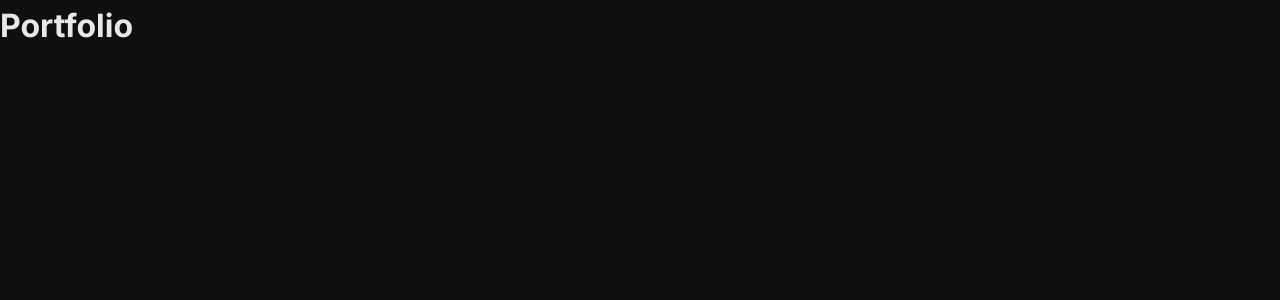
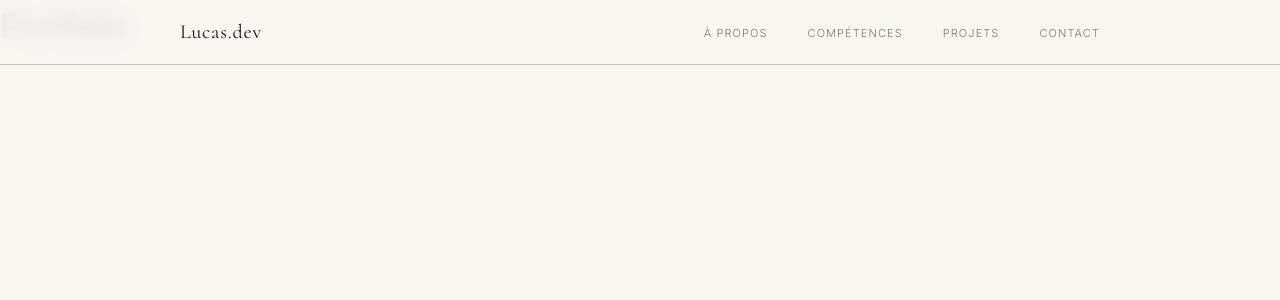
Before and after one commit to lucasrollin/portfolio, a React app in the folder frontend/: page / in a window 1280 px wide. Shown: the top 300 px of the page. Built offline with nearby package versions, Linux system fonts and the light colour scheme; the HTML template or start-up script is replaced by a standard one.

Commit message:
fix(navbar): update styles to new design system

```diff
--- a/frontend/src/App.jsx
+++ b/frontend/src/App.jsx
@@ -1,8 +1,13 @@
+import Navbar from './components/Navbar/Navbar';
+
 function App() {
   return (
-    <main>
-      <h1>Portfolio</h1>
-    </main>
+    <>
+      <Navbar />
+      <main>
+        <h1>Portfolio</h1>
+      </main>
+    </>
   );
 }
 
--- a/frontend/src/components/Navbar/Navbar.jsx
+++ b/frontend/src/components/Navbar/Navbar.jsx
@@ -0,0 +1,31 @@
+import styles from './Navbar.module.scss';
+
+const links = [
+  { label: 'À propos', href: '#about' },
+  { label: 'Compétences', href: '#skills' },
+  { label: 'Projets', href: '#projects' },
+  { label: 'Contact', href: '#contact' },
+];
+
+function Navbar() {
+  return (
+    <header className={styles.navbar}>
+      <div className={`container ${styles.inner}`}>
+        <a href="#" className={styles.logo}>
+          Lucas<span>.dev</span>
+        </a>
+        <nav>
+          <ul className={styles.links}>
+            {links.map((link) => (
+              <li key={link.href}>
+                <a href={link.href}>{link.label}</a>
+              </li>
+            ))}
+          </ul>
+        </nav>
+      </div>
+    </header>
+  );
+}
+
+export default Navbar;
--- a/frontend/src/components/Navbar/Navbar.module.scss
+++ b/frontend/src/components/Navbar/Navbar.module.scss
@@ -0,0 +1,45 @@
+@use '../../styles/variables' as *;
+
+.navbar {
+  position: fixed;
+  top: 0;
+  left: 0;
+  right: 0;
+  z-index: 100;
+  background-color: rgba(248, 246, 241, 0.92);
+  backdrop-filter: blur(8px);
+  border-bottom: 0.5px solid $border;
+}
+
+.inner {
+  display: flex;
+  align-items: center;
+  justify-content: space-between;
+  height: 64px;
+}
+
+.logo {
+  font-family: $font-serif;
+  font-size: $size-lg;
+  font-weight: 400;
+  color: $text;
+  letter-spacing: 0.04em;
+}
+
+.links {
+  display: flex;
+  gap: $space-lg;
+  list-style: none;
+
+  a {
+    font-size: 11px;
+    color: $text-muted;
+    letter-spacing: 0.1em;
+    text-transform: uppercase;
+    transition: $transition;
+
+    &:hover {
+      color: $text;
+    }
+  }
+}
--- a/frontend/src/styles/global.scss
+++ b/frontend/src/styles/global.scss
@@ -1,6 +1,6 @@
 @use './variables' as *;
 
-@import url('https://fonts.googleapis.com/css2?family=Inter:wght@400;500;600;700&family=Fira+Code:wght@400;500&display=swap');
+@import url('https://fonts.googleapis.com/css2?family=Cormorant:ital,wght@0,300;0,400;1,300&family=Inter:wght@300;400&display=swap');
 
 *,
 *::before,
@@ -15,19 +15,20 @@ html {
 }
 
 body {
-  font-family: $font-main;
+  font-family: $font-sans;
+  font-weight: 300;
   background-color: $background;
   color: $text;
-  line-height: 1.6;
+  line-height: 1.7;
 }
 
 a {
-  color: $primary;
+  color: $text;
   text-decoration: none;
   transition: $transition;
 
   &:hover {
-    color: $primary-dark;
+    color: $text-muted;
   }
 }
 
@@ -39,7 +40,7 @@ img {
 .container {
   max-width: $max-width;
   margin: 0 auto;
-  padding: 0 $space-sm;
+  padding: 0 $space-lg;
 }
 
 section {
--- a/frontend/src/styles/variables.scss
+++ b/frontend/src/styles/variables.scss
@@ -1,38 +1,40 @@
 // Colors
-$primary: #6c63ff;
-$primary-dark: #574fd6;
-$secondary: #f5f5f5;
-$background: #0f0f0f;
-$surface: #1a1a1a;
-$text: #e8e8e8;
-$text-muted: #888888;
-$border: #2a2a2a;
+$paper: #f8f6f1;
+$fog: #e8e4dc;
+$stone: #c8c4bc;
+$ash: #7a7870;
+$ink: #1a1a18;
+
+// Semantic aliases
+$background: $paper;
+$surface: $fog;
+$border: $stone;
+$text: $ink;
+$text-muted: $ash;
 
 // Typography
-$font-main: 'Inter', sans-serif;
-$font-mono: 'Fira Code', monospace;
+$font-serif: 'Cormorant', serif;
+$font-sans: 'Inter', sans-serif;
 
-$size-xs: 0.75rem;
-$size-sm: 0.875rem;
+$size-xs: 0.625rem;
+$size-sm: 0.75rem;
 $size-md: 1rem;
 $size-lg: 1.25rem;
-$size-xl: 1.5rem;
-$size-2xl: 2rem;
-$size-3xl: 2.5rem;
-$size-4xl: 3.5rem;
+$size-xl: 2rem;
+$size-2xl: 3rem;
+$size-3xl: 4rem;
 
 // Spacing
 $space-xs: 0.5rem;
 $space-sm: 1rem;
 $space-md: 1.5rem;
-$space-lg: 2rem;
+$space-lg: 2.5rem;
 $space-xl: 4rem;
 $space-2xl: 8rem;
 
 // Layout
-$max-width: 1100px;
-$border-radius: 8px;
-$border-radius-lg: 16px;
+$max-width: 1000px;
+$border-radius: 2px;
 
 // Transitions
-$transition: all 0.3s ease;
+$transition: all 0.4s ease;
```
